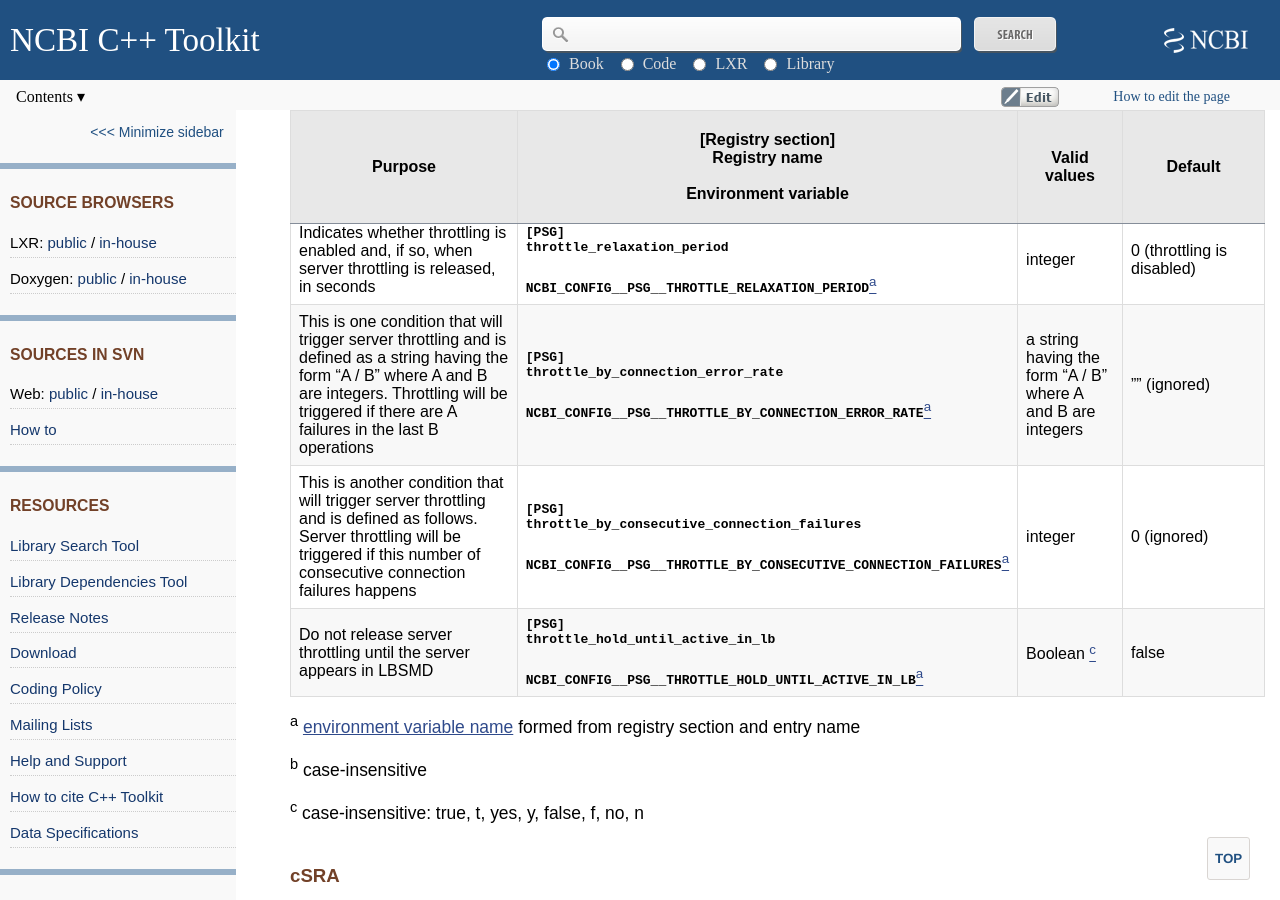
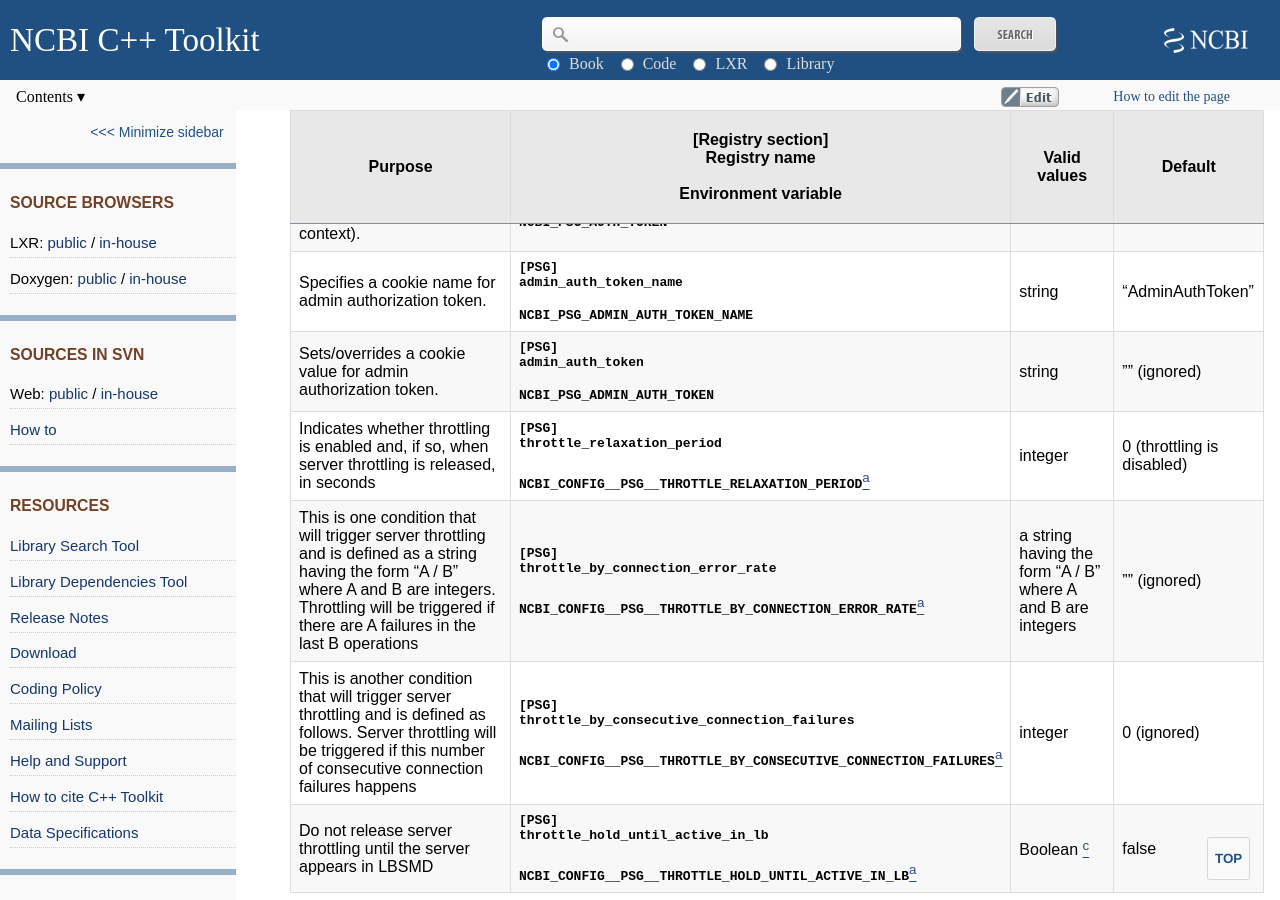
Before and after one commit to ncbi/cxx-toolkit, a Jekyll site: the page built from pages/ch_libconfig.md, in a window 1280 px wide and 900 px high, scrolled down 48452 px. Built offline with Jekyll 4.4.1, drawn with Linux system fonts in a browser that asks for light colours.

Commit message:
Described new PSG and CGI parameters. JIRA CXX-13405

```diff
--- a/pages/ch_libconfig.md
+++ b/pages/ch_libconfig.md
@@ -974,6 +974,8 @@
 | Defines how often to report PSG client API stats, in seconds. Less or equal to zero means the stats are only reported on exit                                                                                                                                     | **`[PSG]`**<br/>**`stats_period`**<br/><br/>**`NCBI_CONFIG__PSG__STATS_PERIOD`**[<sup>a</sup>](#ch_libconfig.TF.psg_client_library.1)                                                                | double                                                                    | 0.0                        |
 | Specifies a cookie name for any authorization token (from the 'auth_token' property of the request context).                                                                                                                                                      | **`[PSG]`**<br/>**`auth_token_name`**<br/><br/>**`NCBI_PSG_AUTH_TOKEN_NAME`**                                                                                                                        | string                                                                    | "WebCubbyUser"             |
 | Sets/overrides a cookie value for any authorization token (from the 'auth_token' property of the request context).                                                                                                                                                | **`[PSG]`**<br/>**`auth_token`**<br/><br/>**`NCBI_PSG_AUTH_TOKEN`**                                                                                                                                  | string                                                                    | "" (ignored)               |
+| Specifies a cookie name for admin authorization token.                                                                                                                                                                                                            | **`[PSG]`**<br/>**`admin_auth_token_name`**<br/><br/>**`NCBI_PSG_ADMIN_AUTH_TOKEN_NAME`**                                                                                                            | string                                                                    | "AdminAuthToken"           |
+| Sets/overrides a cookie value for admin authorization token.                                                                                                                                                                                                      | **`[PSG]`**<br/>**`admin_auth_token`**<br/><br/>**`NCBI_PSG_ADMIN_AUTH_TOKEN`**                                                                                                                      | string                                                                    | "" (ignored)               |
 | Indicates whether throttling is enabled and, if so, when server throttling is released, in seconds                                                                                                                                                                | **`[PSG]`**<br/>**`throttle_relaxation_period`**<br/><br/>**`NCBI_CONFIG__PSG__THROTTLE_RELAXATION_PERIOD`**[<sup>a</sup>](#ch_libconfig.TF.psg_client_library.1)                                    | integer                                                                   | 0 (throttling is disabled) |
 | This is one condition that will trigger server throttling and is defined as a string having the form "A / B" where A and B are integers. Throttling will be triggered if there are A failures in the last B operations                                            | **`[PSG]`**<br/>**`throttle_by_connection_error_rate`**<br/><br/>**`NCBI_CONFIG__PSG__THROTTLE_BY_CONNECTION_ERROR_RATE`**[<sup>a</sup>](#ch_libconfig.TF.psg_client_library.1)                      | a string having the form "A / B" where A and B are integers               | "" (ignored)               |
 | This is another condition that will trigger server throttling and is defined as follows. Server throttling will be triggered if this number of consecutive connection failures happens                                                                            | **`[PSG]`**<br/>**`throttle_by_consecutive_connection_failures`**<br/><br/>**`NCBI_CONFIG__PSG__THROTTLE_BY_CONSECUTIVE_CONNECTION_FAILURES`**[<sup>a</sup>](#ch_libconfig.TF.psg_client_library.1)  | integer                                                                   | 0 (ignored)                |
```
